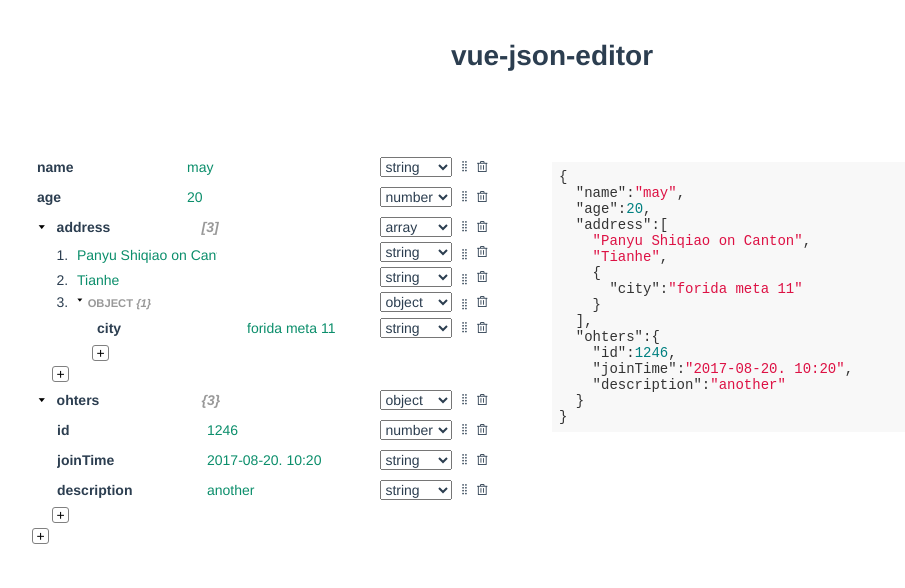
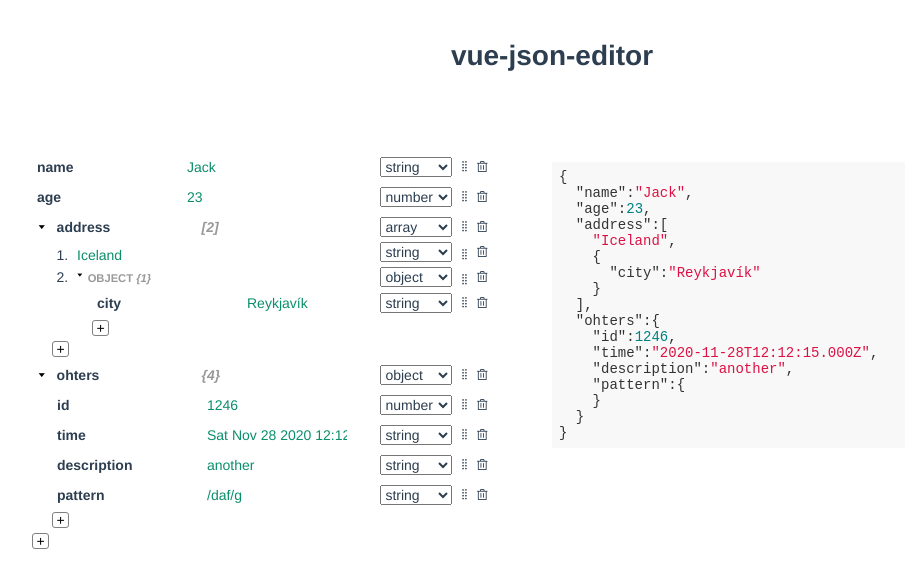
Before and after one commit to Kassaila/vue-json-editor, a Vue app: page / in a window 1280 px wide. Shown: the top 588 px of the page, without its empty margins (88-993 px from the left). Built offline with nearby package versions, Linux system fonts and the light colour scheme.

Commit message:
rebuild & update parser, object view, example

```diff
--- a/example/App.vue
+++ b/example/App.vue
@@ -10,7 +10,8 @@
               cancelText: 'cancel',
             }"
             :data-object="jsonData"
-						v-model="jsonData" ></json-editor>
+            v-model="jsonData"
+          ></json-editor>
         </div>
       </div>
       <div class="w-2">
@@ -27,35 +28,39 @@
 </template>
 
 <script>
-import hljs from 'highlight.js'
+import hljs from "highlight.js";
 
 export default {
-	name: 'app',
-	data: function() {
+  name: "app",
+  data: function () {
     return {
       jsonData: {
-				name: 'may',
-				age: 20,
-				address: ['Panyu Shiqiao on Canton', 'Tianhe', {
-					city: 'forida meta 11'
-				}],
+        name: "Jack",
+        age: 23,
+        address: [
+          "Iceland",
+          {
+            city: "Reykjavík",
+          },
+        ],
         ohters: {
           id: 1246,
-					joinTime: '2017-08-20. 10:20',
-					description: 'another'
-				}
-			}
-		}
+          time: new Date(),
+          description: "another",
+          pattern: /daf/g,
+        },
+      },
+    };
   },
   watch: {
-		'jsonData': function () {
-			let c = this.formatJson(JSON.stringify(this.jsonData))
-			this.drawResCode(c)
-		}
+    jsonData: function () {
+      let c = this.formatJson(JSON.stringify(this.jsonData));
+      this.drawResCode(c);
+    },
   },
   methods: {
     //JSON format print
-		formatJson: function(txt, compress /*是否为压缩模式*/) {
+    formatJson: function (txt, compress /*是否为压缩模式*/) {
       /* 格式化JSON源码(对象转换为JSON文本) */
       var indentChar = "  ";
       if (/^\s*$/.test(txt)) {
@@ -75,9 +80,10 @@ export default {
         nodeCount = 0,
         maxDepth = 0;
 
-			var notify = function(name, value, isLast, indent /*缩进*/, formObj) {
+      var notify = function (name, value, isLast, indent /*缩进*/, formObj) {
         nodeCount++; /*节点计数*/
-				for (var i = 0, tab = ""; i < indent; i++) tab += indentChar; /* 缩进HTML */
+        for (var i = 0, tab = ""; i < indent; i++)
+          tab += indentChar; /* 缩进HTML */
         tab = compress ? "" : tab; /*压缩模式忽略缩进*/
         maxDepth = ++indent; /*缩进递增并记录*/
         if (value && value.constructor == Array) {
@@ -98,7 +104,8 @@ export default {
           var len = 0,
             i = 0;
           for (var key in value) len++;
-					for (var key in value) notify(key, value[key], ++i == len, indent, true);
+          for (var key in value)
+            notify(key, value[key], ++i == len, indent, true);
           draw.push(
             tab + "}" + (isLast ? line : "," + line)
           ); /*缩进'}'换行,若非尾元素则添加逗号*/
@@ -121,19 +128,18 @@ export default {
 
     //绘制res body
     drawResCode: function (content) {
-			var target = document.getElementById('res_code');
-			target.textContent = content
-			hljs.highlightBlock(target)
+      var target = document.getElementById("res_code");
+      target.textContent = content;
+      hljs.highlightBlock(target);
     },
   },
-	mounted: function() {
-		let c = this.formatJson(JSON.stringify(this.jsonData))
-		this.drawResCode(c)
-	}
-}
+  mounted: function () {
+    let c = this.formatJson(JSON.stringify(this.jsonData));
+    this.drawResCode(c);
+  },
+};
 </script>
 
 <style>
-@import url('../node_modules/highlight.js/styles/github.css');
-
+@import url("../node_modules/highlight.js/styles/github.css");
 </style>
--- a/src/json-editor.vue
+++ b/src/json-editor.vue
@@ -29,18 +29,15 @@ export default {
   },
   data() {
     return {
-      parsedData: [],
-      wrapperType: "object",
+      rootType: "object",
+      lastParsedData: {},
+      parsedData: this.parseJson(this.dataObject),
     };
-  },
-  created() {
-    this.lastParsedData = {};
-    this.parsedData = this.jsonParse(this.dataObject);
   },
   watch: {
     dataObject: {
       handler(newValue) {
-        this.parsedData = this.jsonParse(this.dataObject);
+        this.parsedData = this.parseJson(this.dataObject);
       },
     },
     parsedData: {
@@ -52,7 +49,7 @@ export default {
 
         this.lastParsedData = JSON.parse(strNewValue);
 
-        this.$emit("input", this.makeJson(this.parsedData));
+        this.$emit("input", this.buildJson(this.parsedData));
       },
     },
   },
@@ -60,89 +57,49 @@ export default {
     "object-view": ObjectView,
   },
   methods: {
-    jsonParse(jsonStr) {
-      const parseJson = (json) => {
-        let result = [];
-        let keys = Object.keys(json);
-        keys.forEach((k, index) => {
-          let val = json[k];
-          let parsedVal = val;
+    parseJson(jsonStr) {
+      const parseObject = (json, objectType) => {
+        const result = [];
 
-          if (this.getType(val) == "object") {
-            parsedVal = parseJson(val);
-          } else if (this.getType(val) == "array") {
-            parsedVal = parseArray(val);
+        new Map(Object.entries(json)).forEach((value, key) => {
+          const item = {
+            name: objectType === "object" ? key : null,
+            type: this.getType(value),
+            remark: null,
+            childParams: null,
+          };
+
+          switch (item.type) {
+            case "object":
+            case "array":
+              item.childParams = parseObject(value, item.type);
+              break;
+            case "transform":
+              item.type = "string";
+              item.remark = value.toString();
+              break;
+            default:
+              item.remark = value;
+              break;
           }
 
-          let opt = {
-            name: k,
-            type: this.getType(val),
-          };
+          result.push(item);
+        });
 
-          if (opt.type == "array" || opt.type == "object") {
-            opt.childParams = parsedVal;
-            opt.remark = null;
-          } else {
-            opt.childParams = null;
-            opt.remark = parsedVal;
-          }
-
-          result.push(opt);
-        });
         return result;
       };
 
-      //
-      const parseArray = (arrayObj) => {
-        let result = [];
-        for (let i = 0; i < arrayObj.length; ++i) {
-          let val = arrayObj[i];
-          let parsedVal = val;
-          if (this.getType(val) == "object") {
-            parsedVal = parseJson(val);
-          } else if (this.getType(val) == "array") {
-            parsedVal = parseArray(val);
-          }
+      const parseBody = (data) => {
+        this.rootType = this.getType(data);
 
-          let opt = {
-            name: null,
-            type: this.getType(val),
-          };
-
-          if (opt.type == "array" || opt.type == "object") {
-            opt.childParams = parsedVal;
-            opt.remark = null;
-          } else {
-            opt.childParams = null;
-            opt.remark = parsedVal;
-          }
-
-          result.push(opt);
-        }
-        return result;
-      };
-
-      // --
-      const parseBody = (data) => {
-        let r = null;
-        switch (this.getType(data)) {
-          case "array":
-            this.wrapperType = "array";
-            r = parseArray(data);
-            break;
-          case "object":
-            this.wrapperType = "object";
-            r = parseJson(data);
-            break;
-        }
-        return r;
+        return parseObject(data, this.rootType);
       };
 
       return parseBody(jsonStr);
     },
 
-    getType(obj) {
-      switch (Object.prototype.toString.call(obj)) {
+    getType(object) {
+      switch (Object.prototype.toString.call(object)) {
         case "[object Array]":
           return "array";
           break;
@@ -150,17 +107,21 @@ export default {
           return "object";
           break;
         case "[object Null]":
+        case "[object Undefined]":
+          return "null";
+          break;
+        case "[object Date]":
+        case "[object RegExp]":
         case "[object Function]":
-        case "[object Undefined]":
-          return "string";
+          return "transform";
           break;
         default:
-          return typeof obj;
+          return typeof object;
           break;
       }
     },
 
-    makeJson(dataArr) {
+    buildJson(dataArr) {
       const revertWithObj = (data) => {
         let r = {};
         for (let i = 0; i < data.length; ++i) {
@@ -199,16 +160,14 @@ export default {
       };
 
       const revertMain = (data) => {
-        let r = null;
-        switch (this.wrapperType) {
+        switch (this.rootType) {
           case "array":
-            r = revertWithArray(data);
+            return revertWithArray(data);
             break;
           case "object":
-            r = revertWithObj(data);
+            return revertWithObj(data);
             break;
         }
-        return r;
       };
 
       return revertMain(dataArr);
--- a/src/object-view.vue
+++ b/src/object-view.vue
@@ -1,8 +1,8 @@
 <template>
   <div class="block_content">
-    <draggable v-model="flowData" handle=".dragbar" @end="onDragEnd">
+    <draggable v-model="currentData" handle=".dragbar" @end="onDragEnd">
       <div
-        v-for="(item, index) in flowData"
+        v-for="(item, index) in currentData"
         :key="`${item.type}${index}`"
         :class="[
           'block',
@@ -17,7 +17,7 @@
             type="text"
             placeholder="cannot be empty"
             class="key-input"
-            @blur="keyInputBlur(item, $event)"
+            @blur="blurKeyInput(item, $event)"
           />
           <i
             class="collapse-down v-json-edit-icon-arrow_drop_down"
@@ -32,14 +32,14 @@
           }}</i>
         </span>
         <span class="json-val">
-          <template v-if="item.type == 'object'">
+          <template v-if="item.type === 'object'">
             <object-view
               :parsedData="item.childParams"
               v-model="item.childParams"
             ></object-view>
           </template>
 
-          <template v-else-if="item.type == 'array'">
+          <template v-else-if="item.type === 'array'">
             <array-view
               :parsedData="item.childParams"
               v-model="item.childParams"
@@ -48,24 +48,24 @@
 
           <template v-else>
             <span class="val">
+              <span v-if="item.type === 'null'" class="val-input">null</span>
               <input
+                v-if="item.type === 'string'"
+                v-model="item.remark"
                 type="text"
+                class="val-input"
+              />
+              <input
+                v-if="item.type === 'number'"
+                v-model.number="item.remark"
+                type="number"
+                class="val-input"
+                @input="changeInputNumber(item)"
+              />
+              <select
+                v-if="item.type === 'boolean'"
                 v-model="item.remark"
                 class="val-input"
-                v-if="item.type == 'string'"
-              />
-              <input
-                type="number"
-                v-model.number="item.remark"
-                class="val-input"
-                v-if="item.type == 'number'"
-                @input="numberInputChange(item)"
-              />
-              <select
-                name="value"
-                v-model="item.remark"
-                class="val-input"
-                v-if="item.type == 'boolean'"
               >
                 <option :value="true">true</option>
                 <option :value="false">false</option>
@@ -80,7 +80,7 @@
             class="tools-types"
             @change="changeItemType(item, index)"
           >
-            <option v-for="(type, index) in formats" :value="type" :key="index">
+            <option v-for="(type, index) in types" :value="type" :key="index">
               {{ type }}
             </option>
           </select>
@@ -121,27 +121,27 @@ export default {
   props: { parsedData: {} },
   data() {
     return {
-      formats: ["string", "array", "object", "number", "boolean"],
-      flowData: this.parsedData,
+      types: ["object", "array", "string", "number", "boolean", "null"],
+      currentData: this.parsedData,
       toAddItem: false,
       hideMyBlock: {},
     };
   },
   created() {
-    this.flowData = this.parsedData || {};
+    this.currentData = this.parsedData || {};
   },
   watch: {
     parsedData: {
       handler(newValue, oldValue) {
-        this.flowData = this.parsedData;
+        this.currentData = this.parsedData;
       },
     },
   },
   methods: {
     delItem(parentDom, item, index) {
-      this.flowData.splice(index, 1);
+      this.currentData.splice(index, 1);
       if (this.hideMyBlock[index]) this.hideMyBlock[index] = false;
-      this.$emit("input", this.flowData);
+      this.$emit("input", this.currentData);
     },
 
     toggleBlock(index) {
@@ -174,45 +174,53 @@ export default {
       }
 
       if (!oj.name) {
-        alert("please must input a name!");
         return;
       } else {
-        this.flowData.push(oj);
-        this.$emit("input", this.flowData);
+        this.currentData.push(oj);
+        this.$emit("input", this.currentData);
         this.cancelNewItem();
       }
     },
 
-    keyInputBlur(item, e) {
+    blurKeyInput(item, e) {
       if (item.name.length <= 0) {
         e.target.focus();
       }
     },
 
     onDragEnd() {
-      this.$emit("input", this.flowData);
+      this.$emit("input", this.currentData);
     },
 
     changeItemType(item, index) {
-      if (item.type === "array" || item.type === "object") {
-        item.childParams = [];
-        item.remark = null;
-      }
-      if (item.type === "boolean") {
-        item.remark = true;
-        this.hideMyBlock[index] = false;
-      }
-      if (item.type === "string") {
-        item.remark = "";
-        this.hideMyBlock[index] = false;
-      }
-      if (item.type === "number") {
-        item.remark = 0;
-        this.hideMyBlock[index] = false;
+      switch (item.type) {
+        case "array":
+        case "object":
+          item.childParams = [];
+          item.remark = null;
+          break;
+        case "string":
+          item.remark = "";
+          this.hideMyBlock[index] = false;
+          break;
+        case "number":
+          item.remark = 0;
+          this.hideMyBlock[index] = false;
+          break;
+        case "boolean":
+          item.remark = true;
+          this.hideMyBlock[index] = false;
+          break;
+        case "null":
+          item.remark = null;
+          this.hideMyBlock[index] = false;
+          break;
+        default:
+          break;
       }
     },
 
-    numberInputChange(item) {
+    changeInputNumber(item) {
       if (item.remark !== "") {
         item.remark = item.remark ?? 0;
       } else {
```
Lines whose indentation alone changed are shown as unchanged.
